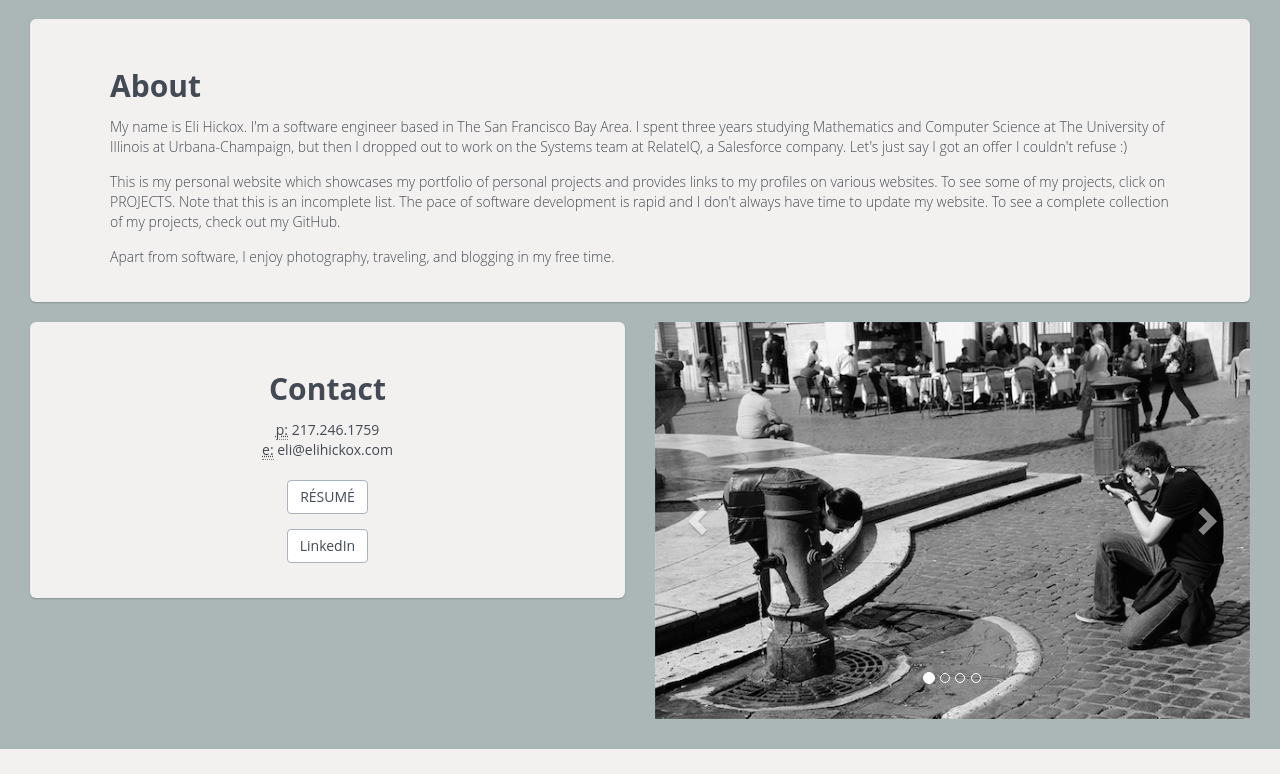
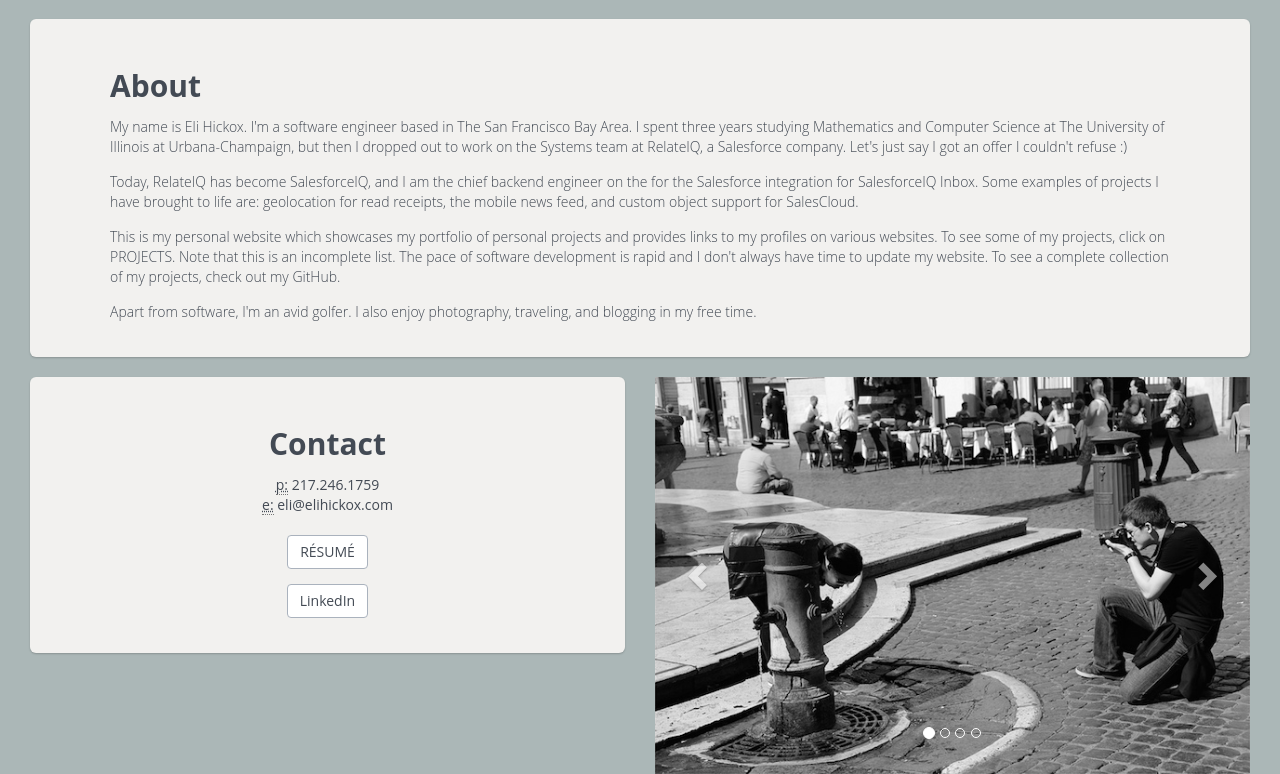
Before and after one commit to ehickox/hickoxyz, a Flask app: page /about in a window 1280 px wide. Shown: the part 51-825 px from the top of the page. Before the commit the page ends 800 px from the top, so only its background shows below. Run offline with Flask 2, Linux system fonts and the light colour scheme; some libraries are stand-ins or nearby versions.

Commit message:
update info

```diff
--- a/app/templates/about.html
+++ b/app/templates/about.html
@@ -13,6 +13,12 @@
 	  at RelateIQ, a Salesforce company. Let's just say I got an offer I couldn't refuse :)
 	</p>
 	<p>
+	  Today, RelateIQ has become SalesforceIQ, and I am the chief backend engineer on the
+	  for the Salesforce integration for SalesforceIQ Inbox. Some examples of projects I have brought
+	  to life are: geolocation for read receipts, the mobile news feed, and custom object support for
+	  SalesCloud.
+	</p>
+	<p>
 	  This is my personal website which showcases my portfolio of personal projects and provides
 	  links to my profiles on various websites. To see some of my projects, click
 	  on PROJECTS. Note that this is an incomplete list. The pace of software development is
@@ -20,7 +26,7 @@
 	  my projects, check out my GitHub.
 	</p>
 	<p>
-	  Apart from software, I enjoy photography, traveling, and blogging in my free time.
+	  Apart from software, I'm an avid golfer. I also enjoy photography, traveling, and blogging in my free time.
 	</p>
       </div>
     </div>
```
Also changed, not shown: app/static/img/me3.jpg.
